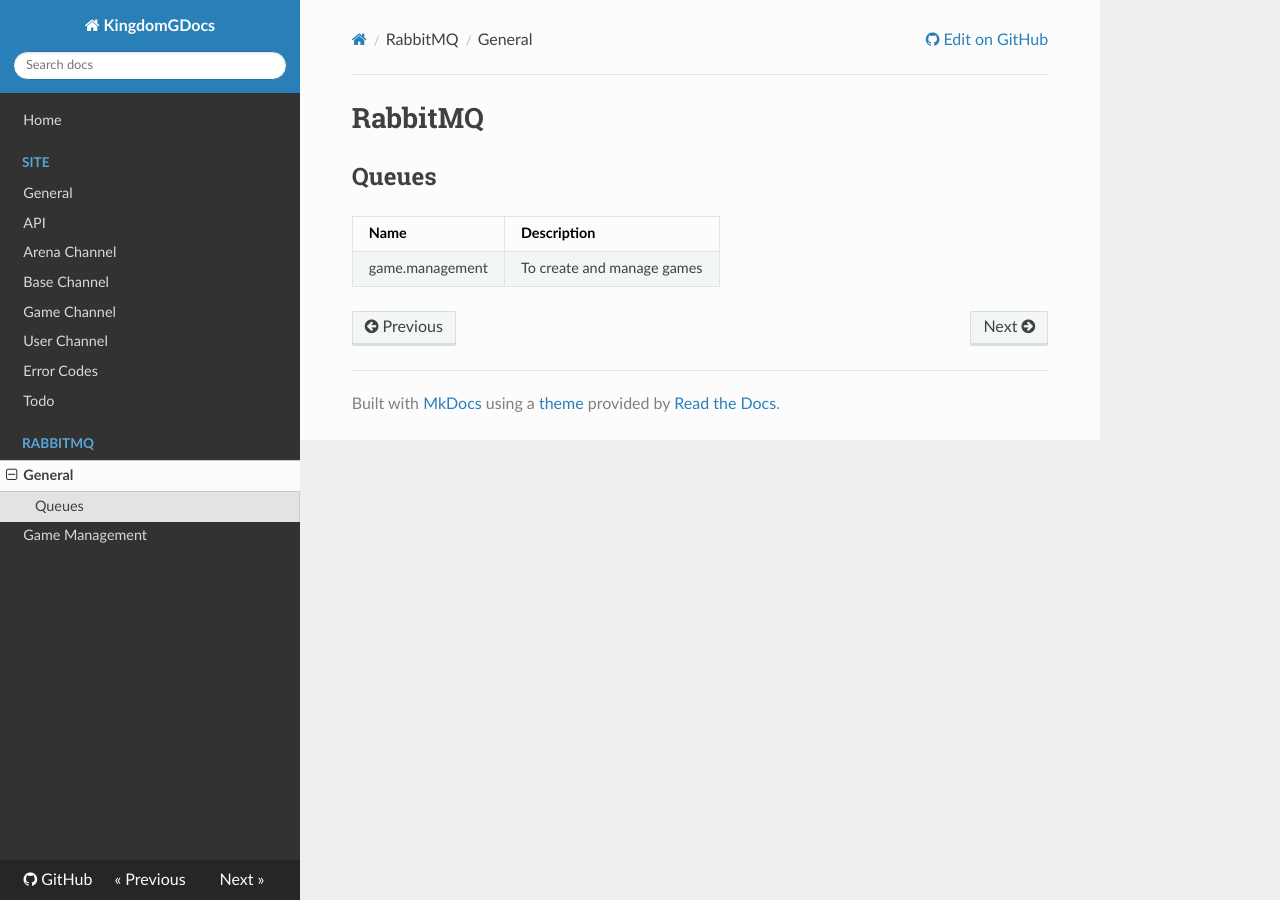
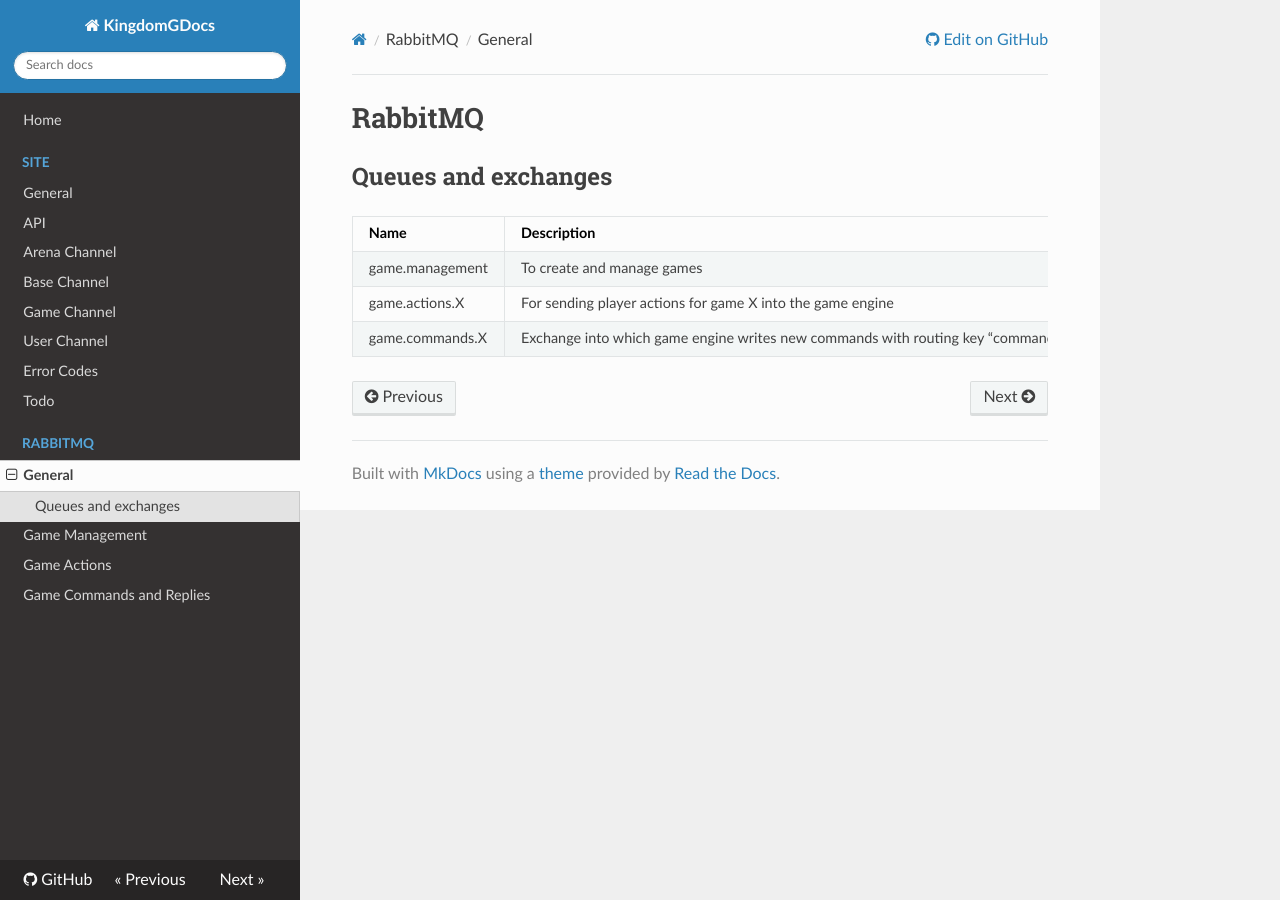
Before and after one commit to gavr-games/kingdom-g, an MkDocs documentation site: the page built from docs/docs/rabbitmq/general.md, in a window 1280 px wide. Built offline with MkDocs 1.6.1, drawn with Linux system fonts in a browser that asks for light colours; nearby versions of some CDN libraries.

Commit message:
Added info on game queues to the docs.

```diff
--- a/docs/docs/rabbitmq/general.md
+++ b/docs/docs/rabbitmq/general.md
@@ -1,7 +1,9 @@
 # RabbitMQ
 
-## Queues
+## Queues and exchanges
 
 | Name | Description |
 |------|-------------|
 | game.management | To create and manage games |
+| game.actions.X | For sending player actions for game X into the game engine |
+| game.commands.X | Exchange into which game engine writes new commands with routing key “command” and replies to players (error action reply, game state reply) with routing key “reply”. |
--- a/docs/mkdocs.yml
+++ b/docs/mkdocs.yml
@@ -14,5 +14,7 @@
     - RabbitMQ:
       - 'General': 'rabbitmq/general.md'
       - 'Game Management': 'rabbitmq/game_management_queue.md'
+      - 'Game Actions': 'rabbitmq/game_actions.md'
+      - 'Game Commands and Replies': 'rabbitmq/game_commands.md'
 theme: readthedocs
 dev_addr: '0.0.0.0:8080'
```
Also changed, not shown: docs/docs/rabbitmq/game_actions.md (added, +37 -0 lines), docs/docs/rabbitmq/game_commands.md (added, +42 -0 lines).
